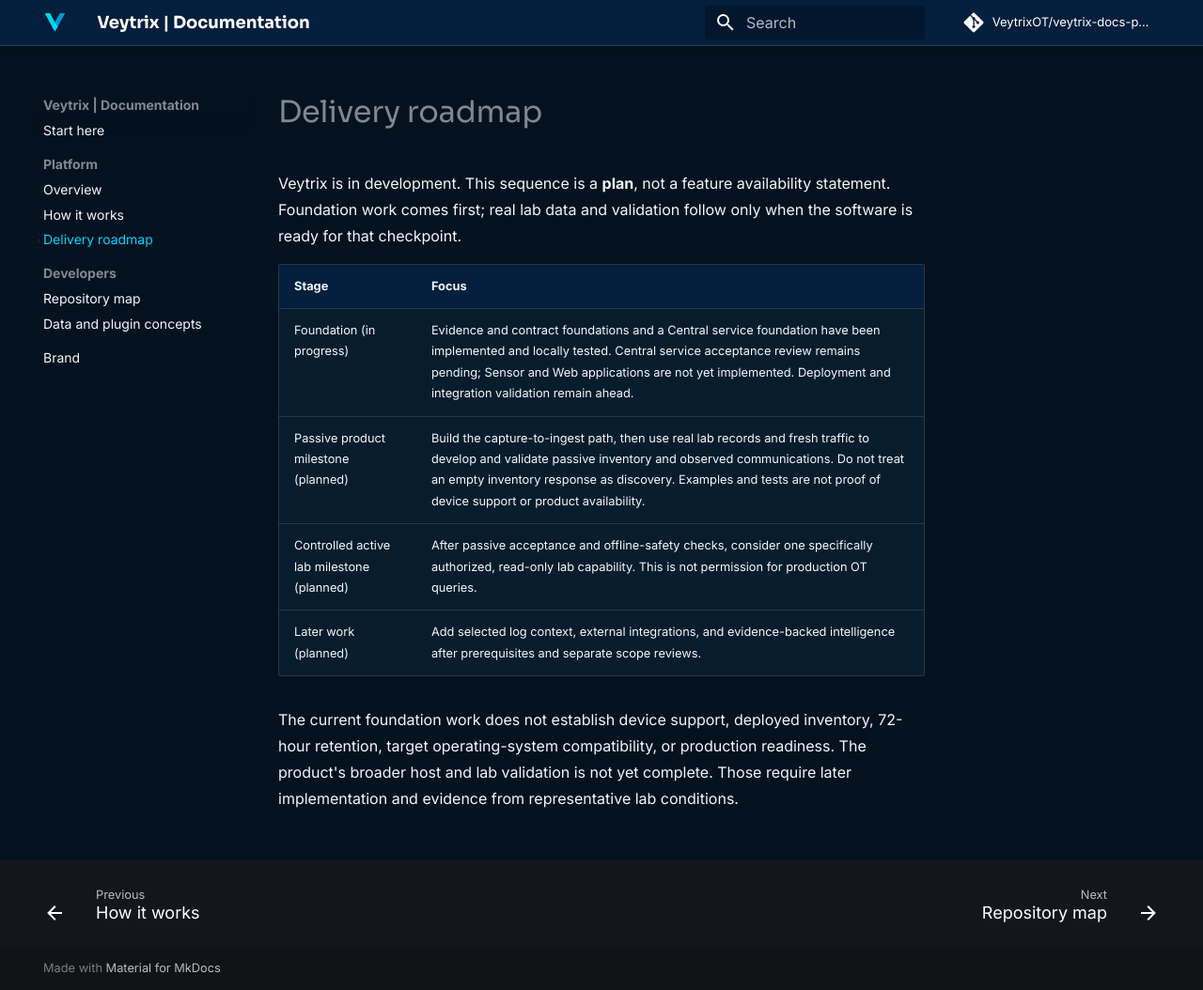
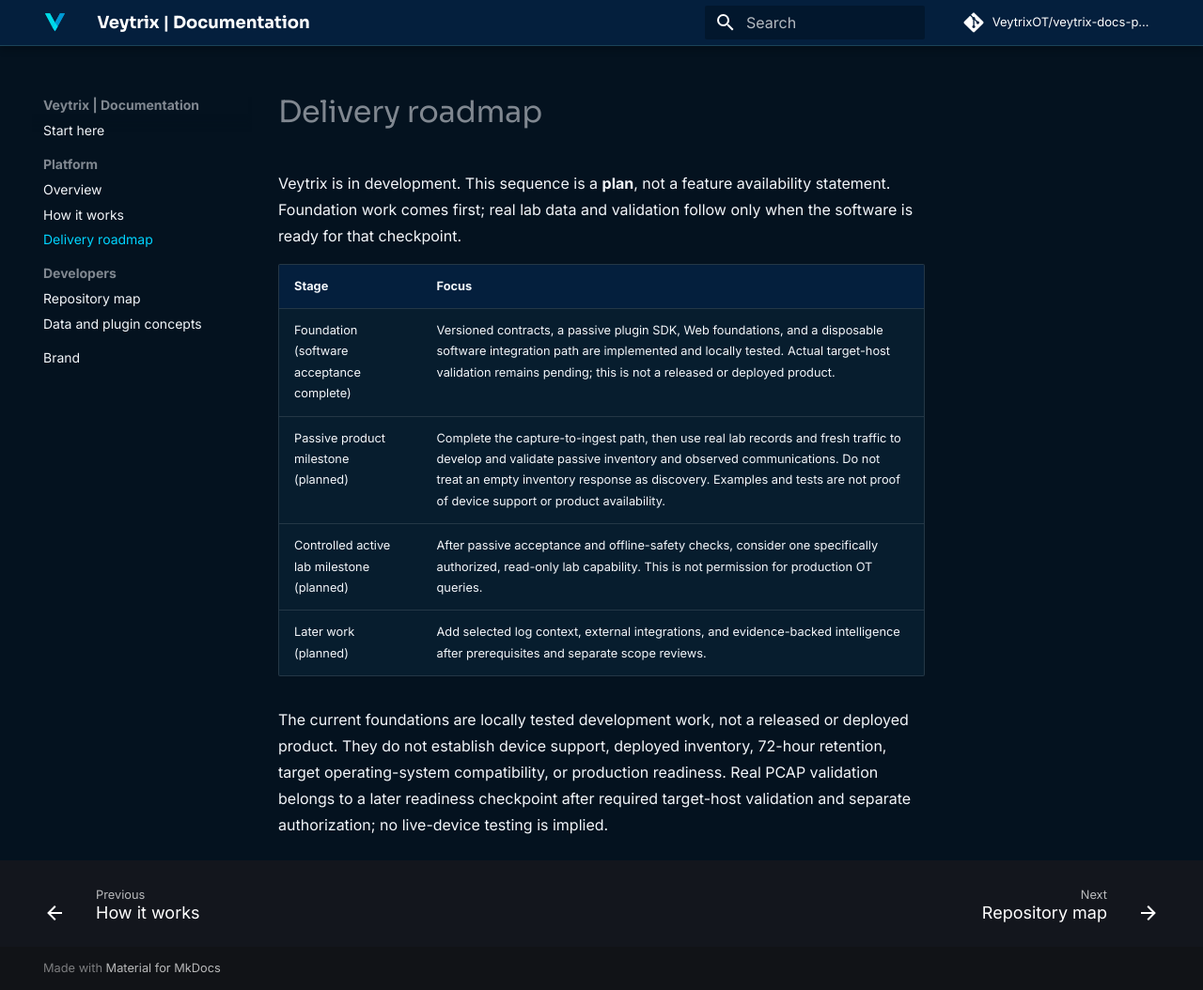
Before and after one commit to VeytrixOT/veytrix-docs-public, an MkDocs documentation site: the page built from docs/platform/roadmap.md, in a window 1280 px wide and 1054 px high. Shown: the whole window at 94% size. Built offline with MkDocs 1.6.1 and Material for MkDocs 9.7.7, drawn with Linux system fonts in a browser that asks for light colours; comment, search, counter and statistics services are not loaded.

Commit message:
docs: reflect locally verified Phase 3 software foundations

```diff
--- a/docs/platform/roadmap.md
+++ b/docs/platform/roadmap.md
@@ -4,9 +4,9 @@
 
 | Stage | Focus |
 | --- | --- |
-| Foundation (in progress) | Evidence and contract foundations and a Central service foundation have been implemented and locally tested. Central service acceptance review remains pending; Sensor and Web applications are not yet implemented. Deployment and integration validation remain ahead. |
-| Passive product milestone (planned) | Build the capture-to-ingest path, then use real lab records and fresh traffic to develop and validate passive inventory and observed communications. Do not treat an empty inventory response as discovery. Examples and tests are not proof of device support or product availability. |
+| Foundation (software acceptance complete) | Versioned contracts, a passive plugin SDK, Web foundations, and a disposable software integration path are implemented and locally tested. Actual target-host validation remains pending; this is not a released or deployed product. |
+| Passive product milestone (planned) | Complete the capture-to-ingest path, then use real lab records and fresh traffic to develop and validate passive inventory and observed communications. Do not treat an empty inventory response as discovery. Examples and tests are not proof of device support or product availability. |
 | Controlled active lab milestone (planned) | After passive acceptance and offline-safety checks, consider one specifically authorized, read-only lab capability. This is not permission for production OT queries. |
 | Later work (planned) | Add selected log context, external integrations, and evidence-backed intelligence after prerequisites and separate scope reviews. |
 
-The current foundation work does not establish device support, deployed inventory, 72-hour retention, target operating-system compatibility, or production readiness. The product's broader host and lab validation is not yet complete. Those require later implementation and evidence from representative lab conditions.
+The current foundations are locally tested development work, not a released or deployed product. They do not establish device support, deployed inventory, 72-hour retention, target operating-system compatibility, or production readiness. Real PCAP validation belongs to a later readiness checkpoint after required target-host validation and separate authorization; no live-device testing is implied.
```
Also changed, not shown: docs/developers/concepts.md (+3 -3 lines), docs/index.md (+1 -1 lines).
